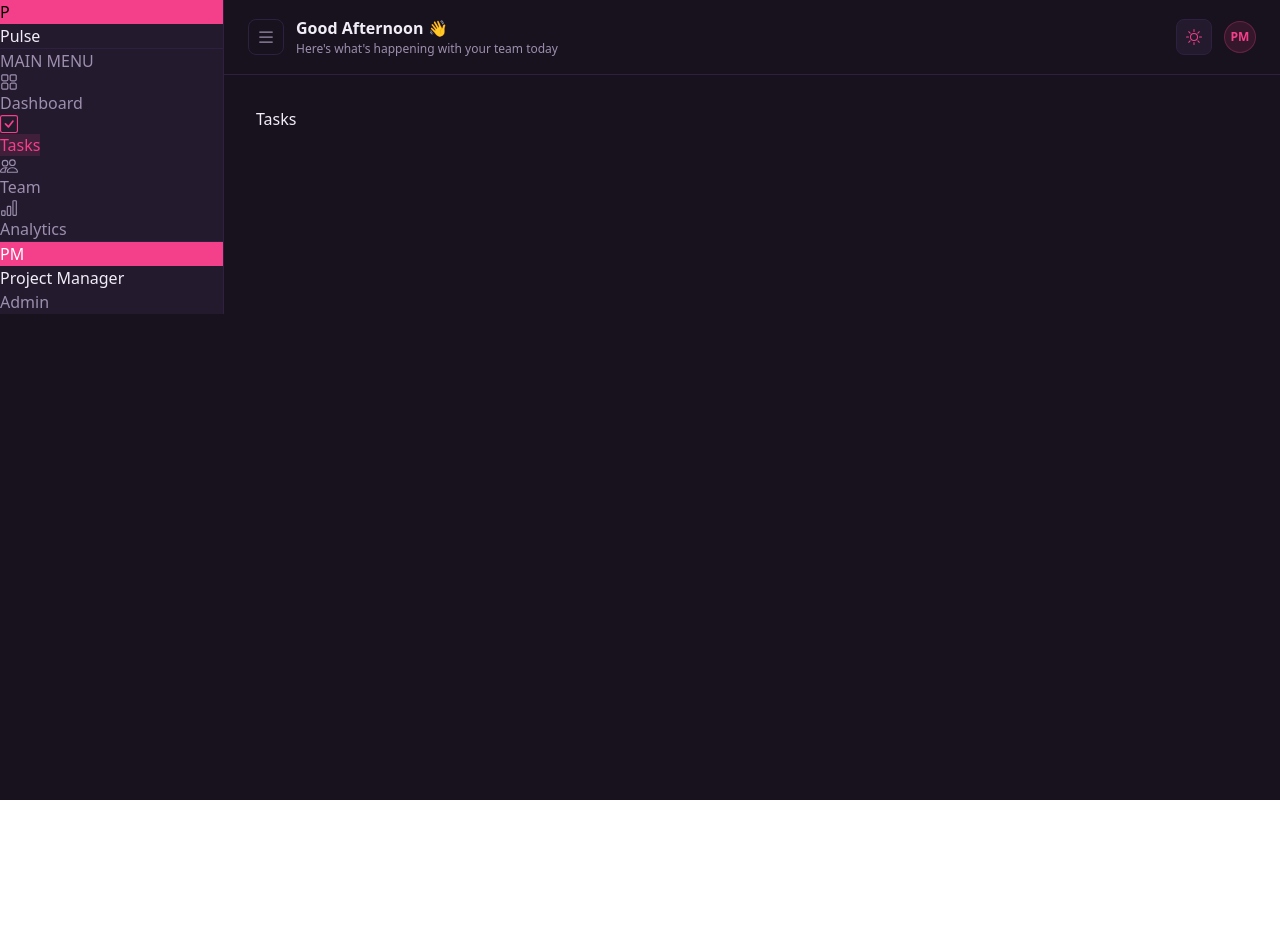
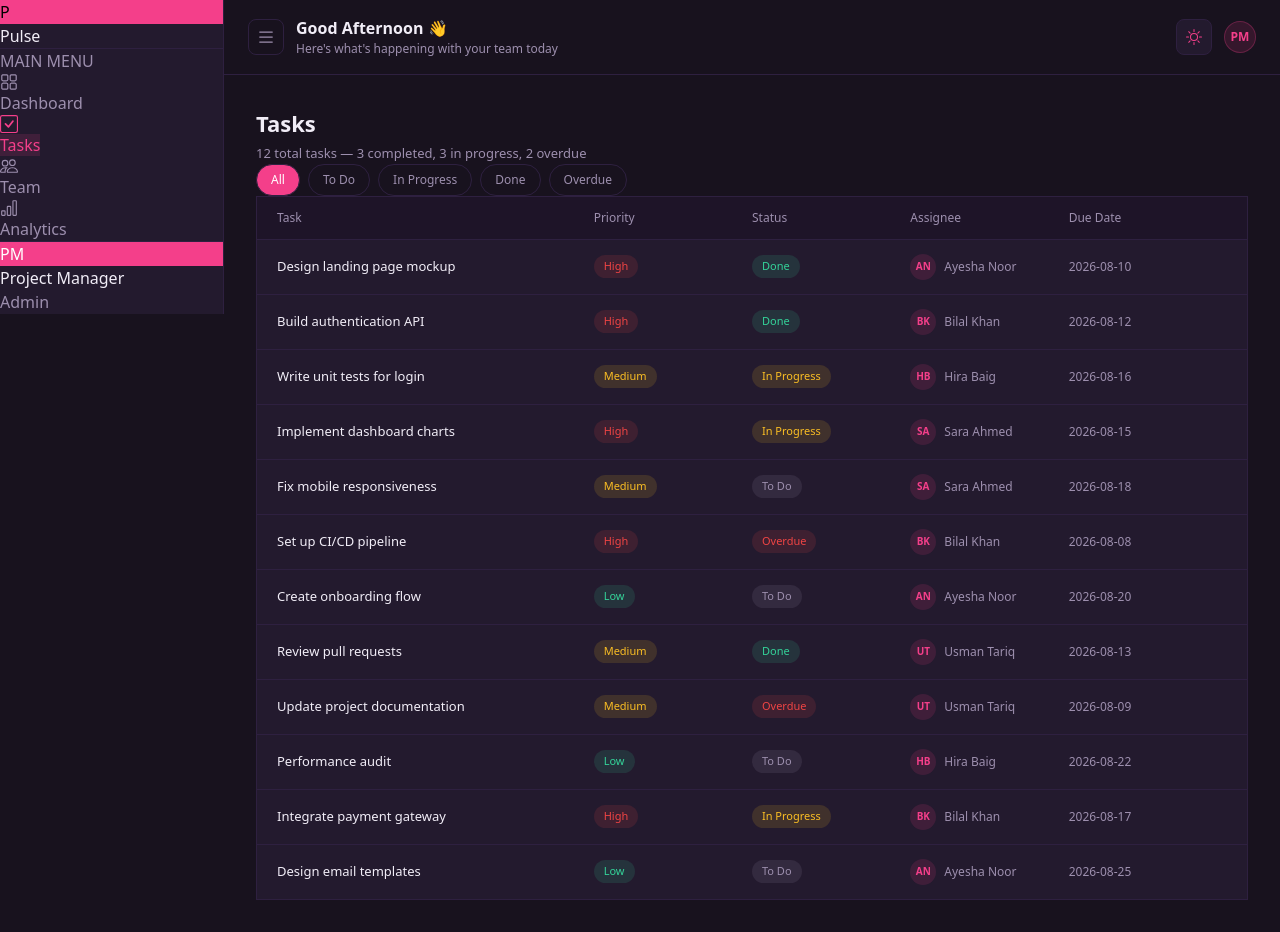
Before and after one commit to munibah1707-cpu/pulse-dashboard, a React (Vite) app: page /tasks in a window 1280 px wide. Before the commit the page ends 800 px from the top, so only its background shows below. Built offline with nearby package versions, Linux system fonts and the light colour scheme.

Commit message:
Task 13: tasks page with task table, priority and status badges

```diff
--- /dev/null
+++ b/src/components/TaskTable.jsx
@@ -0,0 +1,122 @@
+import { useTasks } from '../context/TaskContext'
+import { teamMembers } from '../data/mockData'
+import { useTheme } from '../context/ThemeContext'
+
+const priorityConfig = {
+  high: { label: 'High', bg: '#EF444422', color: '#EF4444' },
+  medium: { label: 'Medium', bg: '#FBBF2422', color: '#FBBF24' },
+  low: { label: 'Low', bg: '#34D39922', color: '#34D399' },
+}
+
+const statusConfig = {
+  todo: { label: 'To Do', bg: '#9D8FAE22', color: '#9D8FAE' },
+  inprogress: { label: 'In Progress', bg: '#FBBF2422', color: '#FBBF24' },
+  done: { label: 'Done', bg: '#34D39922', color: '#34D399' },
+  overdue: { label: 'Overdue', bg: '#EF444422', color: '#EF4444' },
+}
+
+export default function TaskTable() {
+  const { tasks } = useTasks()
+  const { isDark } = useTheme()
+
+  const getMemberName = (assigneeId) => {
+    const member = teamMembers.find(m => m.id === assigneeId)
+    return member ? member.name : 'Unassigned'
+  }
+
+  const getMemberAvatar = (assigneeId) => {
+    const member = teamMembers.find(m => m.id === assigneeId)
+    return member ? member.avatar : '??'
+  }
+
+  return (
+    <div className="rounded-xl overflow-hidden"
+      style={{
+        background: isDark ? '#231A2E' : '#FFFFFF',
+        border: `1px solid ${isDark ? '#2E2040' : '#E8DFF5'}`
+      }}>
+
+      {/* Table header */}
+      <div style={{
+        display: 'grid',
+        gridTemplateColumns: '2fr 1fr 1fr 1fr 1fr',
+        padding: '12px 20px',
+        borderBottom: `1px solid ${isDark ? '#2E2040' : '#E8DFF5'}`,
+        background: isDark ? '#1E1428' : '#F8F5FF',
+      }}>
+        {['Task', 'Priority', 'Status', 'Assignee', 'Due Date'].map(col => (
+          <p key={col} style={{ fontSize: 12, fontWeight: 500, color: isDark ? '#9D8FAE' : '#6B5B80' }}>
+            {col}
+          </p>
+        ))}
+      </div>
+
+      {/* Task rows */}
+      {tasks.map((task, index) => {
+        const priority = priorityConfig[task.priority]
+        const status = statusConfig[task.status]
+
+        return (
+          <div key={task.id}
+            style={{
+              display: 'grid',
+              gridTemplateColumns: '2fr 1fr 1fr 1fr 1fr',
+              padding: '14px 20px',
+              alignItems: 'center',
+              borderBottom: index < tasks.length - 1
+                ? `1px solid ${isDark ? '#2E2040' : '#E8DFF5'}`
+                : 'none',
+              transition: 'background 0.15s',
+              cursor: 'default',
+            }}
+            onMouseEnter={e => e.currentTarget.style.background = isDark ? '#2E2040' : '#F8F5FF'}
+            onMouseLeave={e => e.currentTarget.style.background = 'transparent'}
+          >
+            {/* Title */}
+            <p style={{ fontSize: 13, color: isDark ? '#F1EDF7' : '#18121E', fontWeight: 500 }}>
+              {task.title}
+            </p>
+
+            {/* Priority badge */}
+            <span style={{
+              fontSize: 11, fontWeight: 500, padding: '3px 10px',
+              borderRadius: 20, width: 'fit-content',
+              background: priority.bg, color: priority.color
+            }}>
+              {priority.label}
+            </span>
+
+            {/* Status badge */}
+            <span style={{
+              fontSize: 11, fontWeight: 500, padding: '3px 10px',
+              borderRadius: 20, width: 'fit-content',
+              background: status.bg, color: status.color
+            }}>
+              {status.label}
+            </span>
+
+            {/* Assignee */}
+            <div style={{ display: 'flex', alignItems: 'center', gap: 8 }}>
+              <div style={{
+                width: 26, height: 26, borderRadius: '50%',
+                display: 'flex', alignItems: 'center', justifyContent: 'center',
+                fontSize: 10, fontWeight: 700,
+                background: '#F43F8A22', color: '#F43F8A',
+              }}>
+                {getMemberAvatar(task.assigneeId)}
+              </div>
+              <p style={{ fontSize: 12, color: isDark ? '#9D8FAE' : '#6B5B80' }}>
+                {getMemberName(task.assigneeId)}
+              </p>
+            </div>
+
+            {/* Due date */}
+            <p style={{ fontSize: 12, color: isDark ? '#9D8FAE' : '#6B5B80' }}>
+              {task.dueDate}
+            </p>
+          </div>
+        )
+      })}
+    </div>
+  )
+}
--- a/src/pages/Tasks.jsx
+++ b/src/pages/Tasks.jsx
@@ -1,7 +1,52 @@
+import { useTheme } from '../context/ThemeContext'
+import TaskTable from '../components/TaskTable'
+import { useTasks } from '../context/TaskContext'
+
 export default function Tasks() {
+  const { isDark } = useTheme()
+  const { tasks } = useTasks()
+
+  const totalTasks = tasks.length
+  const completedTasks = tasks.filter(t => t.status === 'done').length
+  const overdueTasks = tasks.filter(t => t.status === 'overdue').length
+  const inProgressTasks = tasks.filter(t => t.status === 'inprogress').length
+
   return (
-    <div>
-      <h2 className="text-2xl font-semibold" style={{ color: '#F1EDF7' }}>Tasks</h2>
+    <div className="flex flex-col gap-6">
+
+      {/* Page header */}
+      <div className="flex items-center justify-between">
+        <div>
+          <h2 style={{ fontSize: 22, fontWeight: 600, color: isDark ? '#F1EDF7' : '#18121E' }}>
+            Tasks
+          </h2>
+          <p style={{ fontSize: 13, color: isDark ? '#9D8FAE' : '#6B5B80', marginTop: 4 }}>
+            {totalTasks} total tasks — {completedTasks} completed, {inProgressTasks} in progress, {overdueTasks} overdue
+          </p>
+        </div>
+      </div>
+
+      {/* Status filter tabs */}
+      <div style={{ display: 'flex', gap: 8 }}>
+        {['All', 'To Do', 'In Progress', 'Done', 'Overdue'].map(tab => (
+          <button key={tab} style={{
+            padding: '6px 14px',
+            borderRadius: 20,
+            fontSize: 12,
+            fontWeight: 500,
+            cursor: 'pointer',
+            border: `1px solid ${isDark ? '#2E2040' : '#E8DFF5'}`,
+            background: tab === 'All' ? '#F43F8A' : 'transparent',
+            color: tab === 'All' ? 'white' : isDark ? '#9D8FAE' : '#6B5B80',
+          }}>
+            {tab}
+          </button>
+        ))}
+      </div>
+
+      {/* Task table */}
+      <TaskTable />
+
     </div>
   )
 }
```
